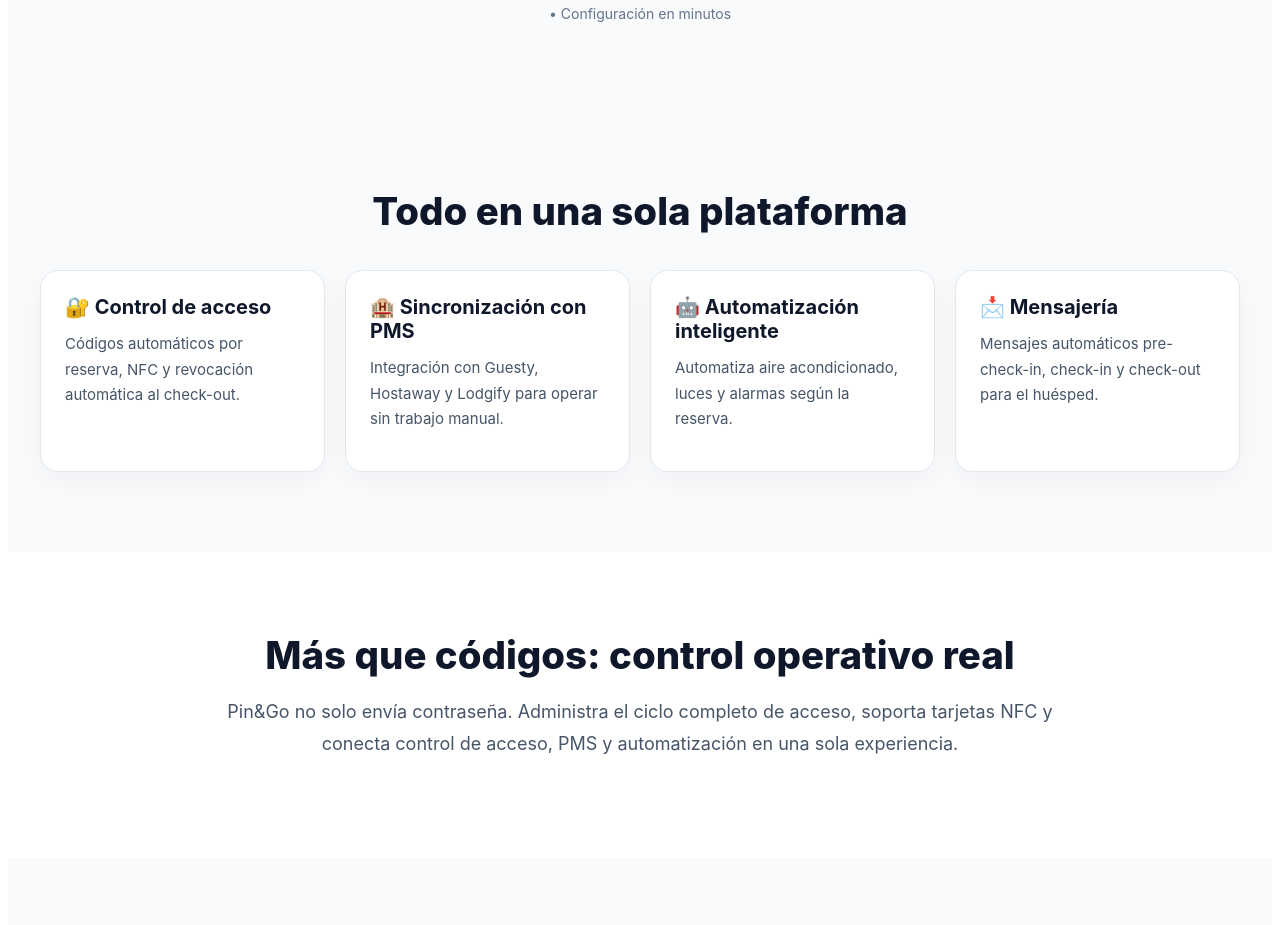
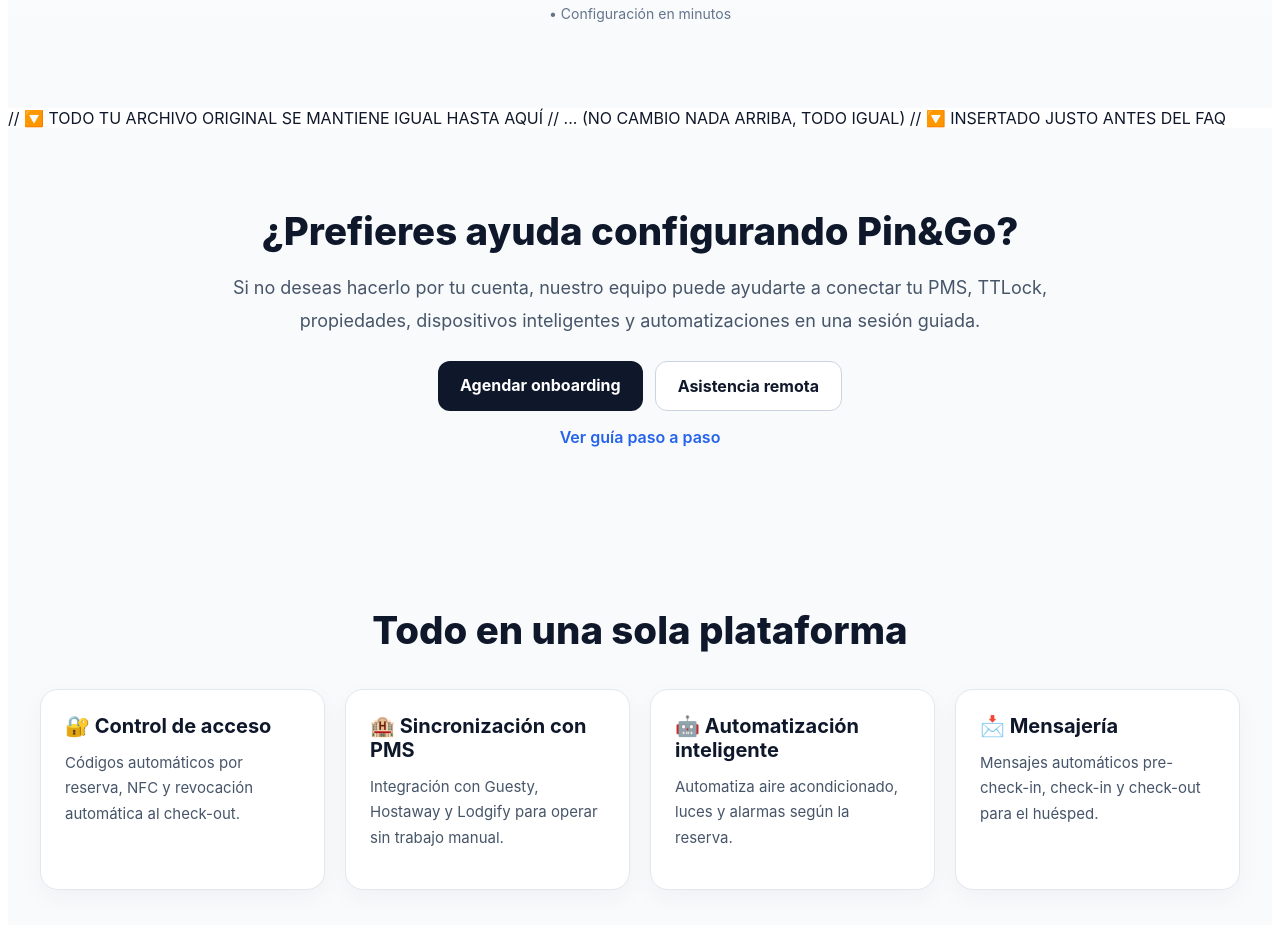
Before and after one commit to freddiefernandezmaysonet-netizen/pin-go-dashboard, a React (Vite) app: page /home in a window 1280 px wide. Shown: the part 800-1725 px from the top of the page. Built offline with nearby package versions, Linux system fonts and the light colour scheme; no server answers.

Commit message:
feat(landing): add smart automation value copy to pricing section

```diff
--- a/src/pages/LandingPage.tsx
+++ b/src/pages/LandingPage.tsx
@@ -325,7 +325,68 @@ export default function LandingPage() {
             <p style={styles.heroTrust}>{t.heroTrust}</p>
           </div>
         </section>
+        // 🔽 TODO TU ARCHIVO ORIGINAL SE MANTIENE IGUAL HASTA AQUÍ
 
+// ... (NO CAMBIO NADA ARRIBA, TODO IGUAL)
+
+// 🔽 INSERTADO JUSTO ANTES DEL FAQ
+
+        <section style={styles.sectionAlt}>
+          <div style={styles.containerNarrow}>
+
+            <h2 style={styles.sectionTitle}>
+              {lang === "es"
+                ? "¿Prefieres ayuda configurando Pin&Go?"
+                : "Prefer help setting up Pin&Go?"}
+            </h2>
+
+            <p style={styles.sectionText}>
+              {lang === "es"
+                ? "Si no deseas hacerlo por tu cuenta, nuestro equipo puede ayudarte a conectar tu PMS, TTLock, propiedades, dispositivos inteligentes y automatizaciones en una sesión guiada."
+                : "If you prefer not to set it up yourself, our team can help you connect your PMS, TTLock, properties, smart devices, and automations in a guided session."}
+            </p>
+
+            <div
+              style={{
+                marginTop: 24,
+                display: "flex",
+                gap: 12,
+                justifyContent: "center",
+                flexWrap: "wrap",
+              }}
+            >
+              <a
+                href="https://calendly.com/TU-LINK"
+                target="_blank"
+                rel="noopener noreferrer"
+                style={styles.ctaPrimary}
+              >
+                {lang === "es" ? "Agendar onboarding" : "Book onboarding"}
+              </a>
+
+              <a
+                href="https://wa.me/17874294117"
+                target="_blank"
+                rel="noopener noreferrer"
+                style={styles.ctaSecondary}
+              >
+                {lang === "es" ? "Asistencia remota" : "Remote assistance"}
+              </a>
+            </div>
+
+            <div style={{ marginTop: 16 }}>
+              <Link
+                to="/onboarding"
+                style={{ color: "#2563eb", fontWeight: 600, textDecoration: "none" }}
+              >
+                {lang === "es"
+                  ? "Ver guía paso a paso"
+                  : "View step-by-step guide"}
+              </Link>
+            </div>
+
+          </div>
+        </section>
         <section style={styles.sectionAlt}>
           <div style={styles.container}>
             <h2 style={styles.sectionTitle}>{t.sectionBenefitsTitle}</h2>
```
